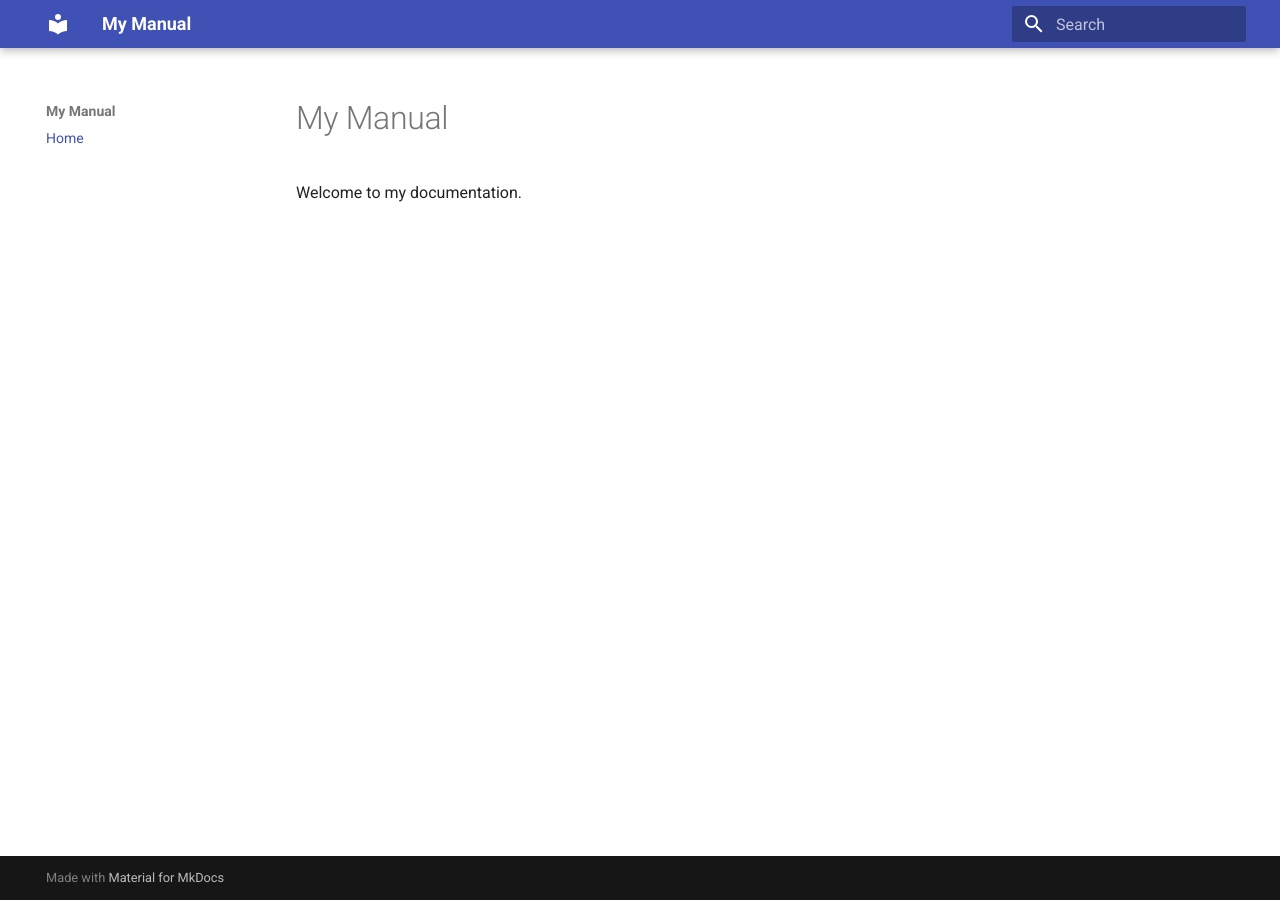
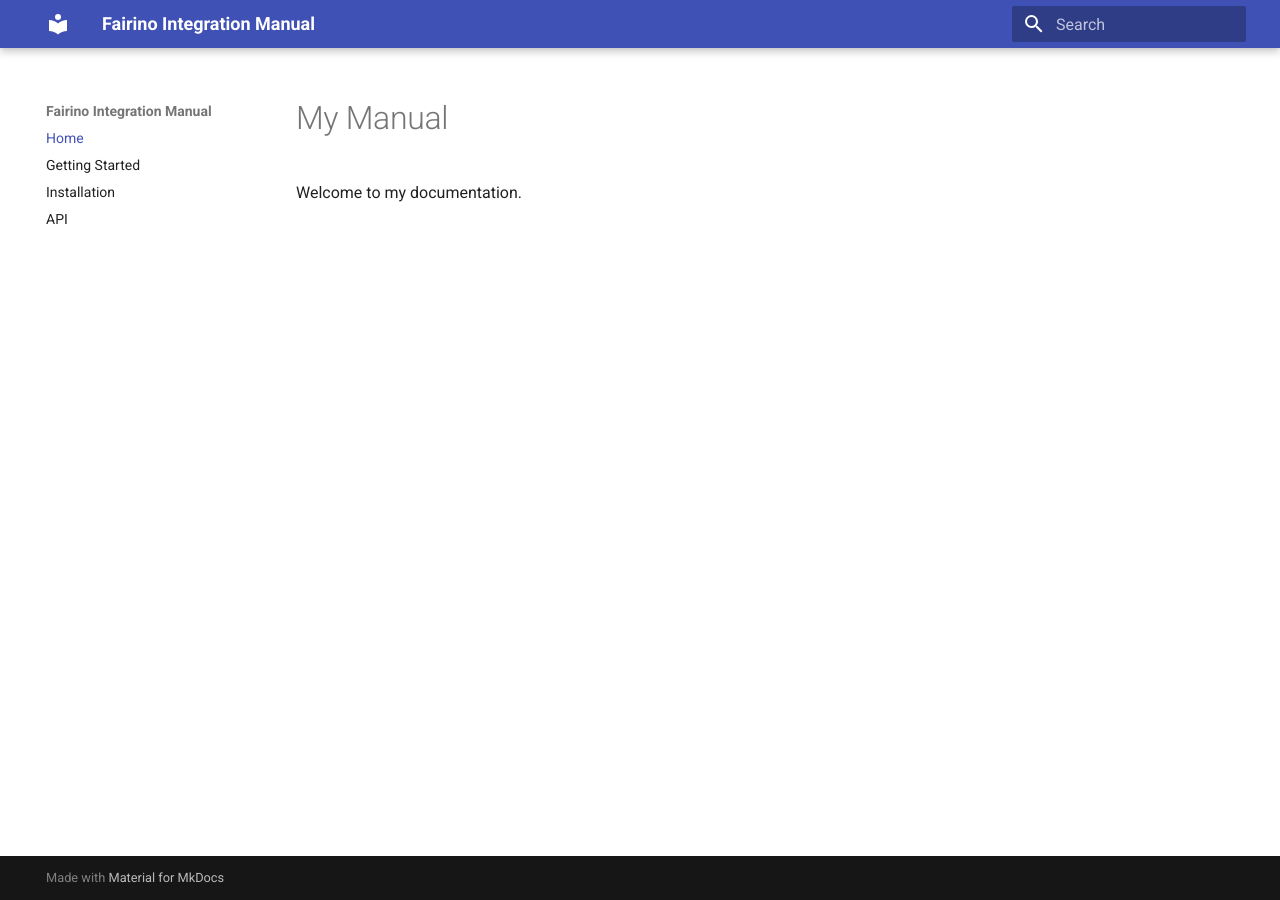
Before and after one commit to Simbori2903/Fairino-Integration, an MkDocs documentation site: the page built from docs/index.md, in a window 1280 px wide. Built offline with MkDocs 1.6.1 and Material for MkDocs 9.7.7, drawn with Linux system fonts in a browser that asks for light colours.

Commit message:
Update mkdocs.yml

```diff
--- a/mkdocs.yml
+++ b/mkdocs.yml
@@ -1,7 +1,16 @@
-site_name: My Manual
+site_name: Fairino Integration Manual
 
 theme:
   name: material
+  features:
+    - navigation.sections
+    - navigation.expand
+    - navigation.instant
+    - search.highlight
+    - content.code.copy
 
 nav:
   - Home: index.md
+  - Getting Started: getting-started.md
+  - Installation: installation.md
+  - API: api.md
```
